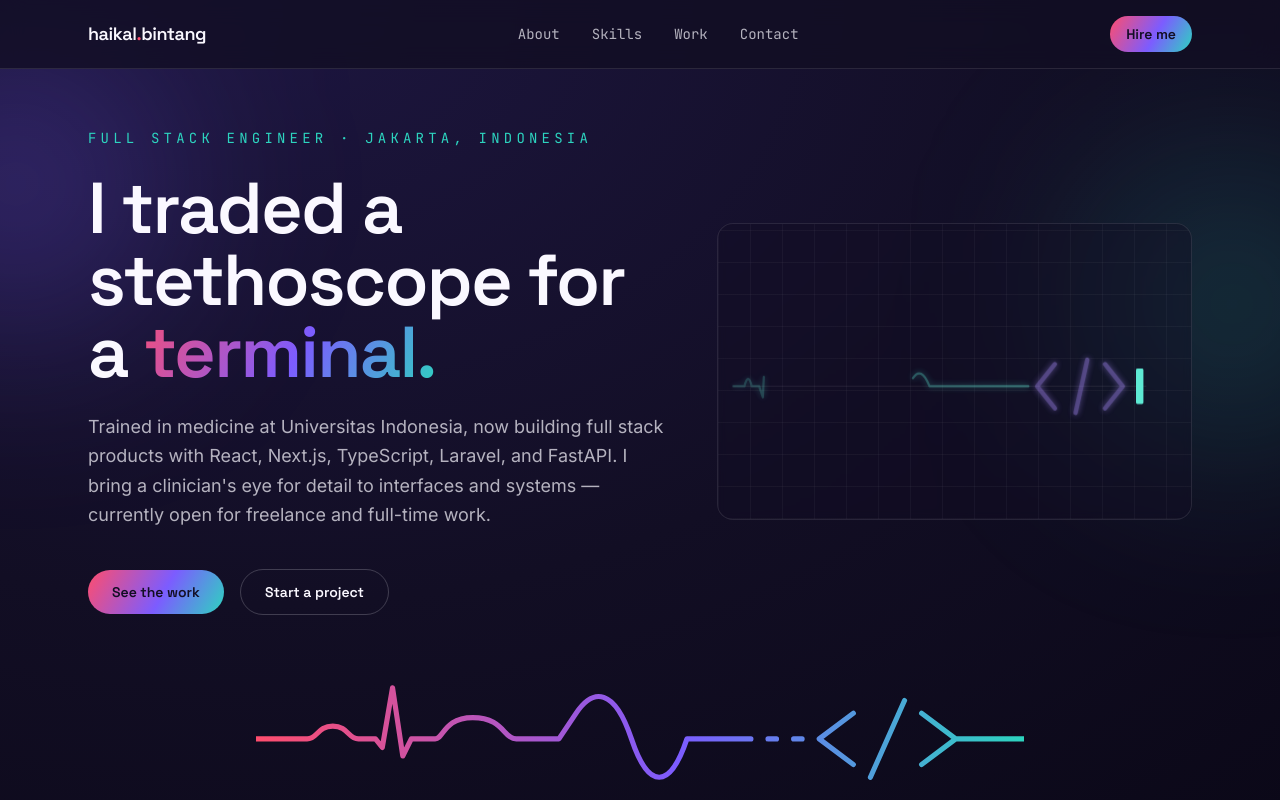
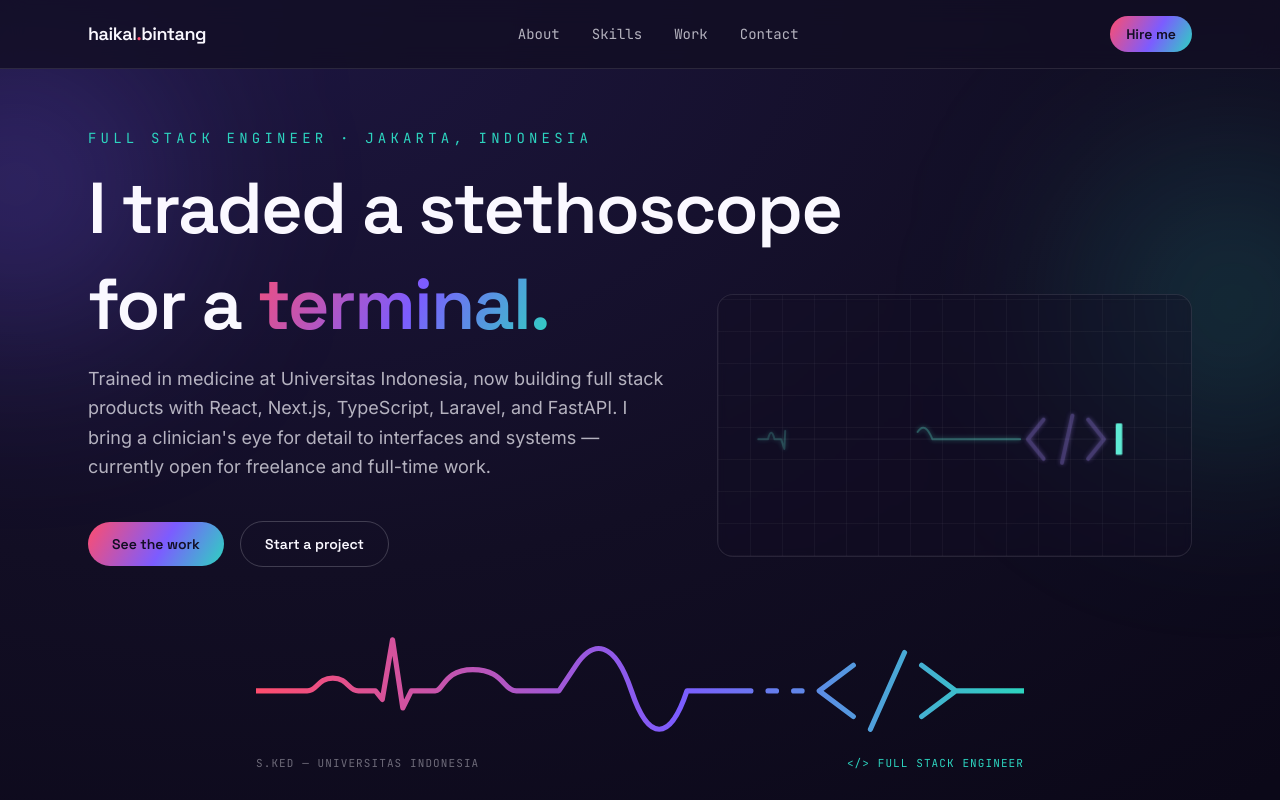
Before and after one commit to haikalbintang/portfolio, a Next.js app: page / in a window 1280 px wide. Shown: the top 800 px of the page. Built offline with nearby package versions, Linux system fonts and the light colour scheme.

Commit message:
fix: update Hero component structure and adjust HeroSignature animation keyframes

```diff
--- a/components/Hero.tsx
+++ b/components/Hero.tsx
@@ -12,15 +12,17 @@ export default function Hero() {
       <div className="pointer-events-none absolute -right-24 top-40 h-72 w-72 rounded-full bg-pulse-teal/20 blur-[100px]" />
 
       <div className="relative mx-auto max-w-6xl px-6">
+        <p className="font-mono text-sm uppercase tracking-[0.3em] text-pulse-teal">
+          Full Stack Engineer · Jakarta, Indonesia
+        </p>
+
+        <h1 className="col-span-2 mt-6 max-w-3xl font-display text-5xl font-semibold leading-[1.05] tracking-tight sm:text-6xl md:text-7xl">
+          I traded a stethoscope
+        </h1>
         <div className="lg:grid lg:grid-cols-[1.1fr_0.9fr] lg:items-center lg:gap-12">
           <div>
-            <p className="font-mono text-sm uppercase tracking-[0.3em] text-pulse-teal">
-              Full Stack Engineer · Jakarta, Indonesia
-            </p>
-
             <h1 className="mt-6 max-w-3xl font-display text-5xl font-semibold leading-[1.05] tracking-tight sm:text-6xl md:text-7xl">
-              I traded a stethoscope for a
-              <span className="text-gradient"> terminal.</span>
+              for a<span className="text-gradient"> terminal.</span>
             </h1>
 
             <p className="mt-6 max-w-xl font-body text-lg leading-relaxed text-paper/70">
@@ -45,8 +47,9 @@ export default function Hero() {
               </a>
             </div>
           </div>
-
-          <HeroSignature className="mt-12 aspect-[8/5] w-full lg:mt-0" />
+          <div className="mt-10">
+            <HeroSignature className="mt-12 aspect-[9/5] w-full lg:mt-0" />
+          </div>{" "}
         </div>
 
         {/* signature pulse line: heartbeat resolving into a code bracket */}
--- a/components/HeroSignature.tsx
+++ b/components/HeroSignature.tsx
@@ -122,9 +122,9 @@ export default function HeroSignature({
         }
 
         @keyframes bracketPulse {
-          0%, 34%   { opacity: 0.45; }
+          0%, 34%   { opacity: 0.35; }
           36%, 80%  { opacity: 1; }
-          90%, 100% { opacity: 0.45; }
+          90%, 100% { opacity: 0.35; }
         }
 
         .cursor-blink {
```
